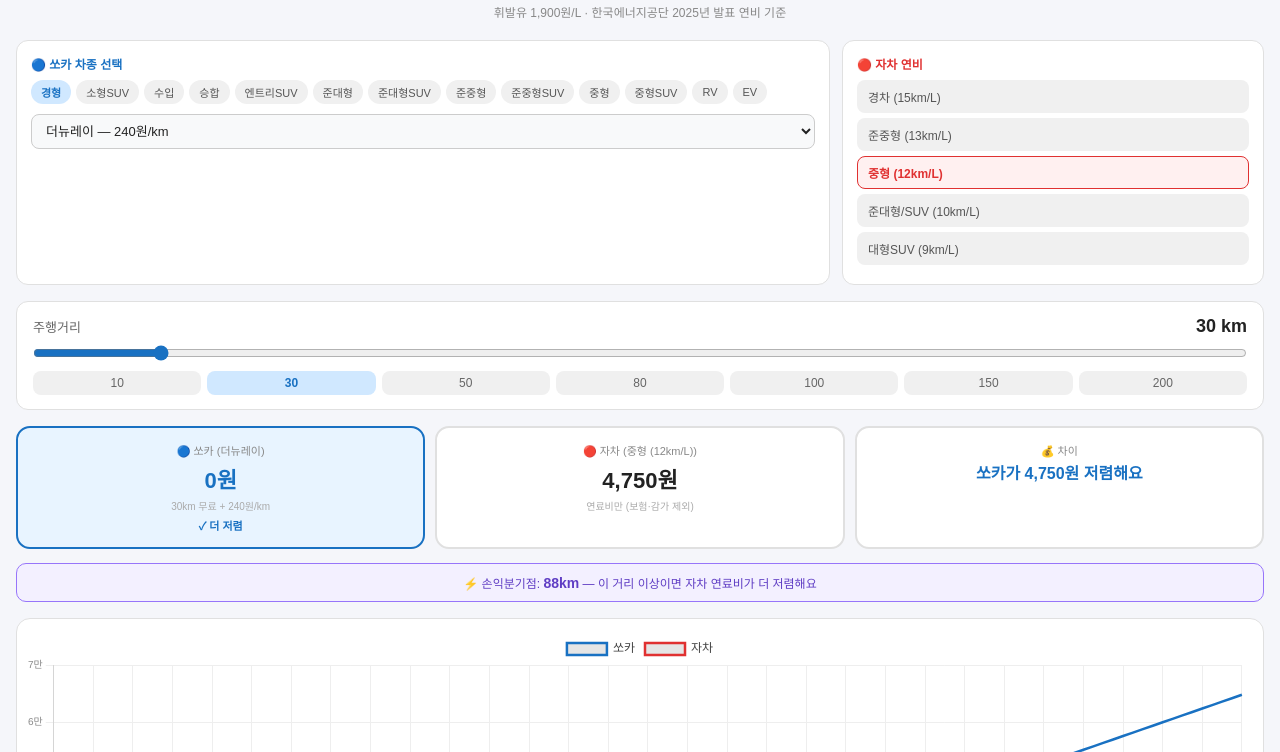
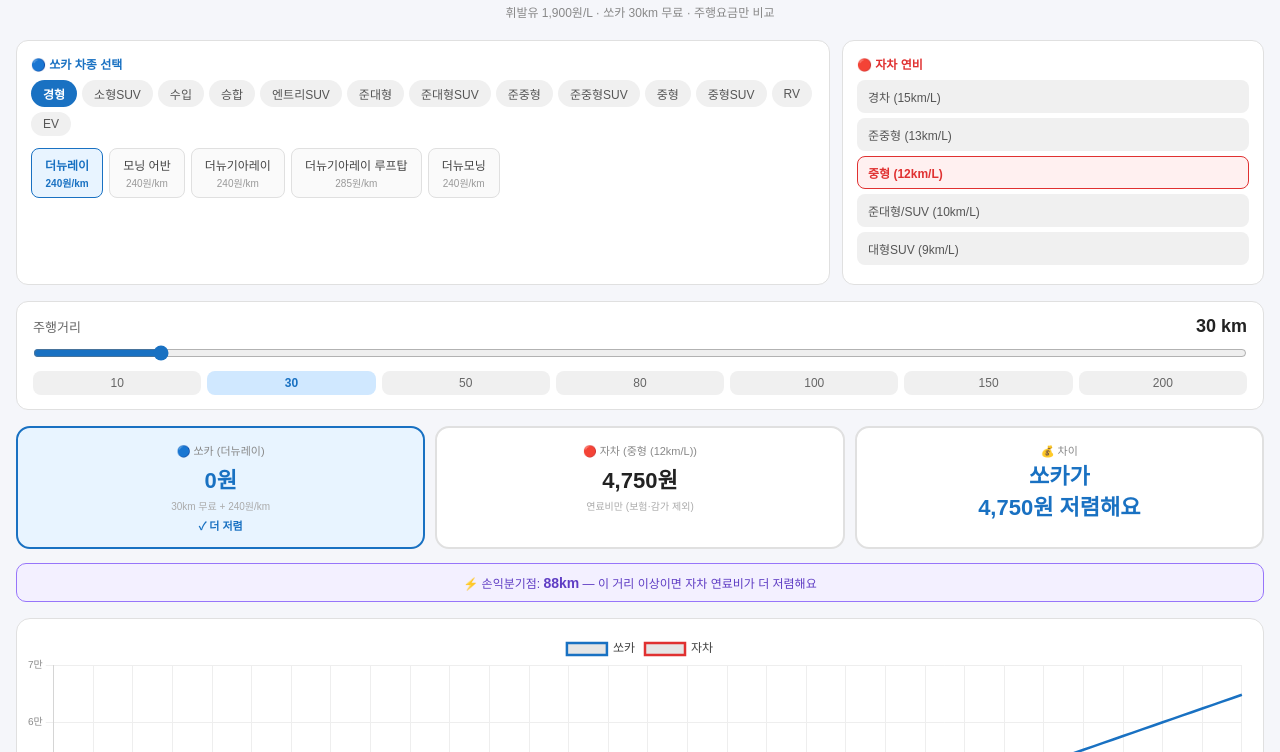
Before and after one commit to limgonee-web/socar-vs-mycar, a plain HTML site: page index.html in a window 1280 px wide. Shown: the part 48-800 px from the top of the page. Drawn offline with nearby package versions, Linux system fonts and the light colour scheme.

Commit message:
Update index.html

```diff
--- a/index.html
+++ b/index.html
@@ -15,10 +15,15 @@
     .card-label { font-size: 12px; margin-bottom: 8px; font-weight: 600; }
     .blue { color: #1971c2; }
     .red { color: #e03131; }
-    .cat-wrap { display: flex; flex-wrap: wrap; gap: 5px; margin-bottom: 10px; }
-    .cat-btn { padding: 4px 10px; border-radius: 20px; border: none; font-size: 11px; cursor: pointer; background: #f0f0f0; color: #555; }
-    .cat-btn.active { background: #d0e8ff; color: #1971c2; font-weight: 700; }
-    select { width: 100%; background: #f8f9fa; color: #222; border: 1px solid #ccc; border-radius: 8px; padding: 8px 10px; font-size: 13px; }
+    .cat-wrap { display: flex; flex-wrap: wrap; gap: 5px; margin-bottom: 12px; }
+    .cat-btn { padding: 5px 12px; border-radius: 20px; border: none; font-size: 12px; cursor: pointer; background: #f0f0f0; color: #555; }
+    .cat-btn.active { background: #1971c2; color: #fff; font-weight: 700; }
+    .car-tab-wrap { display: flex; flex-wrap: wrap; gap: 6px; }
+    .car-tab { padding: 7px 13px; border-radius: 8px; border: 1.5px solid #e0e0e0; font-size: 12px; cursor: pointer; background: #fafafa; color: #444; transition: all 0.15s; }
+    .car-tab:hover { border-color: #1971c2; color: #1971c2; }
+    .car-tab.active { background: #e8f4ff; border-color: #1971c2; color: #1971c2; font-weight: 700; }
+    .car-tab .rate { font-size: 10px; color: #999; display: block; margin-top: 2px; }
+    .car-tab.active .rate { color: #1971c2; }
     .my-btn { display: block; width: 100%; text-align: left; margin-bottom: 5px; border-radius: 8px; padding: 7px 10px; cursor: pointer; font-size: 12px; border: 1px solid transparent; background: #f0f0f0; color: #555; }
     .my-btn.active { background: #fff0f0; color: #e03131; border-color: #e03131; font-weight: 700; }
     .slider-card { background: #fff; border-radius: 12px; padding: 14px 16px; margin-bottom: 16px; border: 1px solid #e0e0e0; }
@@ -47,13 +52,13 @@
 </head>
 <body>
   <h2>🚗 쏘카 vs 자차 주행비용 비교</h2>
-  <p class="sub">휘발유 1,900원/L · 한국에너지공단 2025년 발표 연비 기준</p>
+  <p class="sub">휘발유 1,900원/L · 쏘카 30km 무료 · 주행요금만 비교</p>
 
   <div class="row">
     <div class="card flex2">
       <div class="card-label blue">🔵 쏘카 차종 선택</div>
       <div class="cat-wrap" id="catBtns"></div>
-      <select id="carSelect"></select>
+      <div class="car-tab-wrap" id="carTabs"></div>
     </div>
     <div class="card flex1">
       <div class="card-label red">🔴 자차 연비</div>
@@ -73,10 +78,11 @@
   <div class="result-row" id="resultRow"></div>
   <div id="bepBox"></div>
   <div class="chart-wrap"><canvas id="myChart" height="120"></canvas></div>
+
   <div style="text-align:center;margin-top:20px;margin-bottom:8px;">
     <a href="https://www.socar.kr/?airbridge_deeplink=https%3A%2F%2Fwww.socar.kr%2F&airbridge_referrer=airbridge%3Dtrue%26event_uuid%3D408d96bc-89ed-4d6d-ba5f-566d30884b26%26client_id%3D14ce41c9-727c-4c03-ad83-98b552623296%26channel%3Dairbridge.websdk%26referrer_timestamp%3D1771982367250"
       target="_blank"
-      style="display:inline-block;background:#1971c2;color:#fff;font-size:15px;font-weight:700;padding:14px 36px;border-radius:12px;text-decoration:none;letter-spacing:-0.3px;">
+      style="display:inline-block;background:#1971c2;color:#fff;font-size:15px;font-weight:700;padding:14px 36px;border-radius:12px;text-decoration:none;">
       🚗 쏘카 예약하러 가기
     </a>
   </div>
@@ -132,24 +138,26 @@
   const b=document.createElement("button");
   b.className="cat-btn"+(c===selCat?" active":"");
   b.textContent=c;
-  b.onclick=()=>{ selCat=c; selCar=SOCAR.find(s=>s.category===c); renderCatBtns(); renderSelect(); update(); };
+  b.onclick=()=>{ selCat=c; selCar=SOCAR.find(s=>s.category===c); renderCatBtns(); renderCarTabs(); update(); };
   catWrap.appendChild(b);
 });
-function renderCatBtns(){ catWrap.querySelectorAll(".cat-btn").forEach((b,i)=>b.className="cat-btn"+(categories[i]===selCat?" active":"")); }
+function renderCatBtns(){
+  catWrap.querySelectorAll(".cat-btn").forEach((b,i)=>b.className="cat-btn"+(categories[i]===selCat?" active":""));
+}
 
-// 차종 select
-const carSel=document.getElementById("carSelect");
-function renderSelect(){
-  carSel.innerHTML="";
+// 차종 탭
+const carTabWrap=document.getElementById("carTabs");
+function renderCarTabs(){
+  carTabWrap.innerHTML="";
   SOCAR.filter(s=>s.category===selCat).forEach(s=>{
-    const o=document.createElement("option");
-    o.value=s.name; o.textContent=`${s.name} — ${s.rate===0?"EV(주행무료)":s.rate+"원/km"}`;
-    carSel.appendChild(o);
+    const b=document.createElement("button");
+    b.className="car-tab"+(s.name===selCar.name?" active":"");
+    b.innerHTML=`${s.name}<span class="rate">${s.rate===0?"EV 주행무료":s.rate+"원/km"}</span>`;
+    b.onclick=()=>{ selCar=s; renderCarTabs(); update(); };
+    carTabWrap.appendChild(b);
   });
-  carSel.value=selCar.name;
 }
-carSel.onchange=()=>{ selCar=SOCAR.find(s=>s.name===carSel.value); update(); };
-renderSelect();
+renderCarTabs();
 
 // 자차 버튼
 const myWrap=document.getElementById("myCarBtns");
@@ -175,7 +183,9 @@
   b.onclick=()=>{ km=v; slider.value=v; kmLabel.textContent=v+" km"; renderQuick(); update(); };
   quickWrap.appendChild(b);
 });
-function renderQuick(){ quickWrap.querySelectorAll(".q-btn").forEach((b,i)=>b.className="q-btn"+(quickVals[i]===km?" active":"")); }
+function renderQuick(){
+  quickWrap.querySelectorAll(".q-btn").forEach((b,i)=>b.className="q-btn"+(quickVals[i]===km?" active":""));
+}
 
 // 차트 초기화
 const ctx=document.getElementById("myChart").getContext("2d");
@@ -189,7 +199,7 @@
     responsive:true, animation:false,
     plugins:{
       legend:{ labels:{ color:"#444", font:{size:12} } },
-      tooltip:{ callbacks:{ label:ctx=>`${ctx.dataset.label}: ${Math.round(ctx.raw).toLocaleString()}원` } }
+      tooltip:{ callbacks:{ label:c=>`${c.dataset.label}: ${Math.round(c.raw).toLocaleString()}원` } }
     },
     scales:{
       x:{ ticks:{color:"#888",font:{size:11}}, grid:{color:"#eee"}, title:{display:true,text:"km",color:"#aaa"} },
@@ -204,6 +214,7 @@
   const mc=myCost(km,mpg);
   const diff=Math.abs(sc-mc);
   const socarWins=sc<=mc;
+  const cheaperColor=socarWins?"#1971c2":"#e03131";
 
   // 결과 카드
   const rr=document.getElementById("resultRow");
@@ -223,11 +234,11 @@
   });
 
   // 차이 카드
-  const cheaperLabel = socarWins ? `쏘카가 ${diff.toLocaleString()}원 저렴해요` : `자차가 ${diff.toLocaleString()}원 저렴해요`;
-  const cheaperColor = socarWins ? "#1971c2" : "#e03131";
+  const cheaperWho=socarWins?"쏘카가":"자차가";
+  const cheaperAmt=`${diff.toLocaleString()}원 저렴해요`;
   rr.innerHTML+=`<div class="res-card">
     <div class="res-label">💰 차이</div>
-    <div class="res-val" style="font-size:16px;color:${cheaperColor};line-height:1.5">${cheaperLabel}</div>
+    <div class="res-val" style="color:${cheaperColor};line-height:1.4">${cheaperWho}<br/>${cheaperAmt}</div>
   </div>`;
 
   // BEP
```
